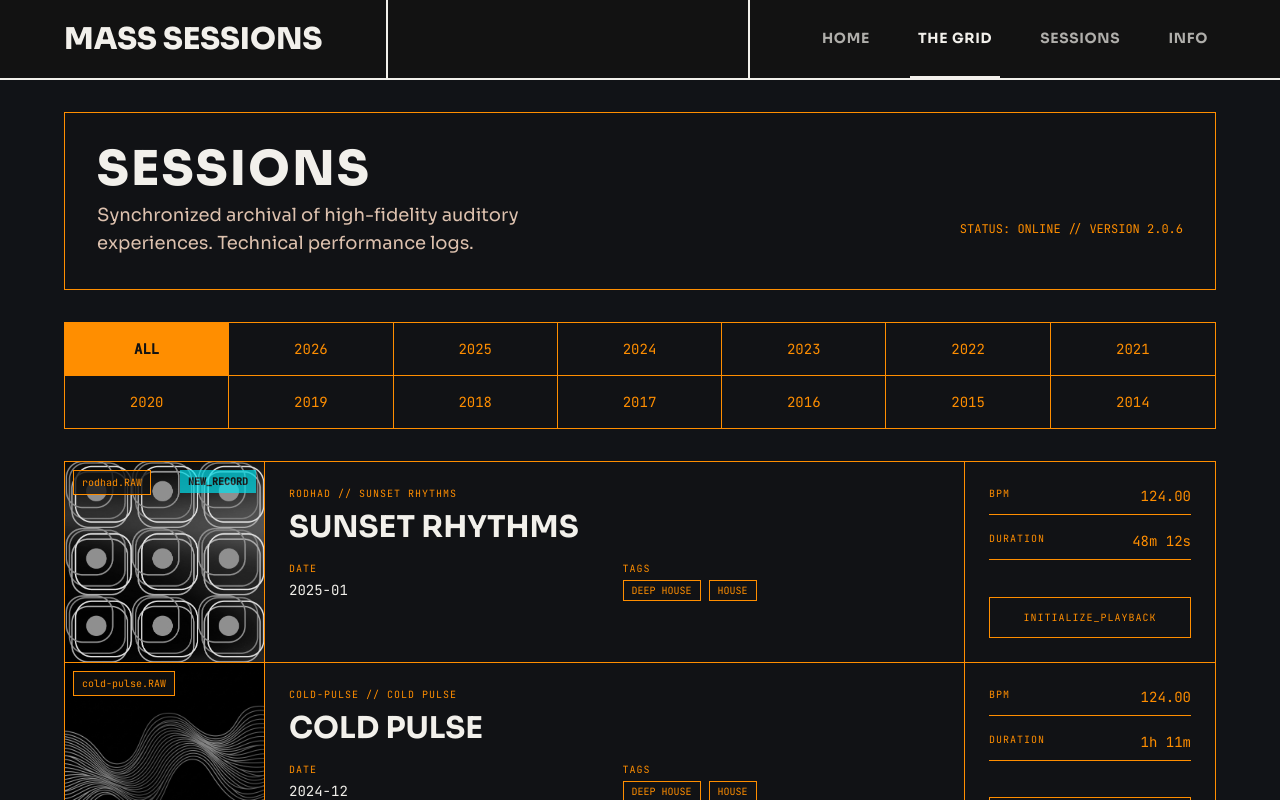
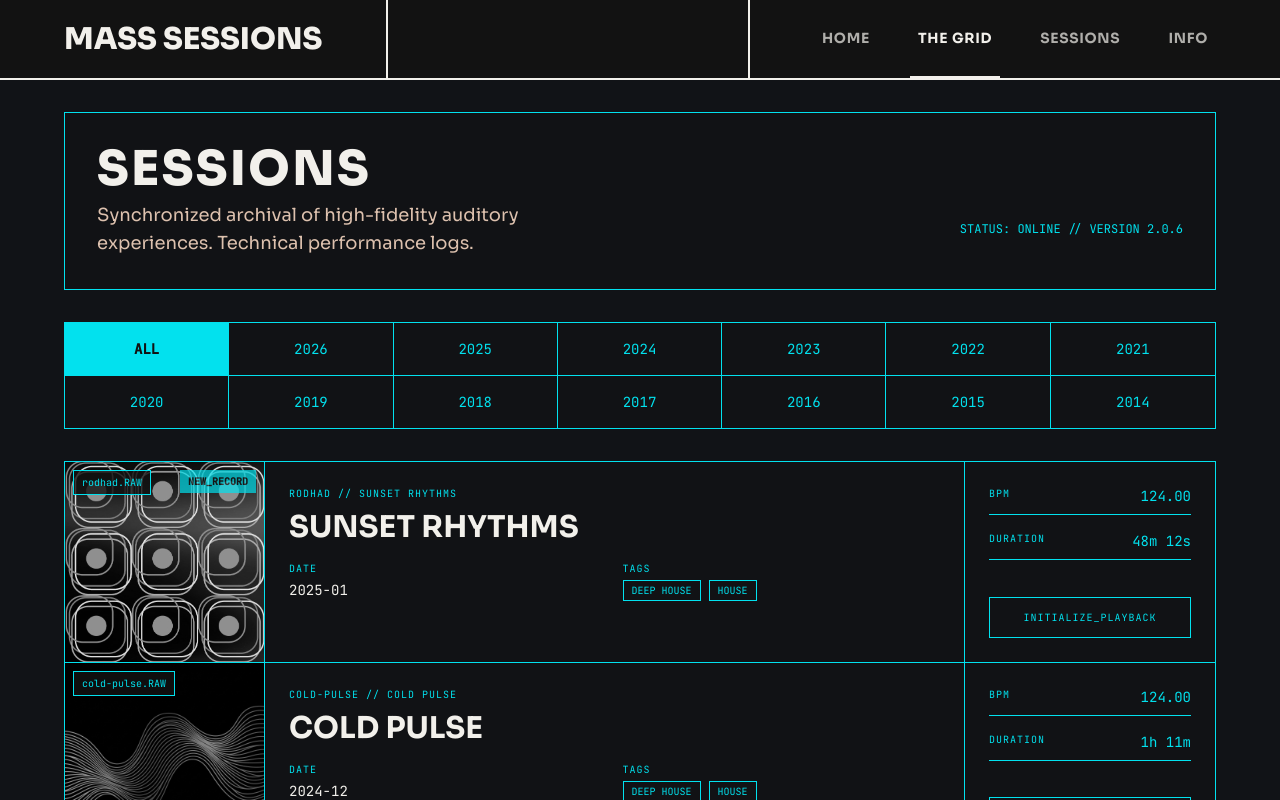
Before and after one commit to andres-manzanera/mass-sessions, a Next.js app: page /grid in a window 1280 px wide. Shown: the top 800 px of the page. Built offline with nearby package versions, Linux system fonts and the light colour scheme.

Commit message:
fix: change grid color to primary cyan #02E1EE

```diff
--- a/src/app/grid/page.tsx
+++ b/src/app/grid/page.tsx
@@ -44,26 +44,26 @@ function GridContent() {
       <main className="flex-grow w-full max-w-7xl mx-auto px-4 md:px-16 pt-8 relative z-10">
 
         {/* Page Header */}
-        <div className="mb-8 border border-[#FF8E00] p-8 bg-black/40">
+        <div className="mb-8 border border-[#02E1EE] p-8 bg-black/40">
           <h1 className="font-sora text-[48px] font-extrabold tracking-wider text-white mb-2 leading-none uppercase">SESSIONS</h1>
           <div className="flex flex-col md:flex-row md:items-center justify-between gap-4">
             <p className="text-lg text-on-surface-variant font-sora max-w-md">
               Synchronized archival of high-fidelity auditory experiences. Technical performance logs.
             </p>
-            <div className="font-mono text-xs text-[#FF8E00]">STATUS: ONLINE // VERSION 2.0.6</div>
+            <div className="font-mono text-xs text-[#02E1EE]">STATUS: ONLINE // VERSION 2.0.6</div>
           </div>
         </div>
 
         {/* Filters Grid */}
-        <div className="mb-8 grid grid-cols-4 md:grid-cols-7 border border-[#FF8E00] bg-black/40">
+        <div className="mb-8 grid grid-cols-4 md:grid-cols-7 border border-[#02E1EE] bg-black/40">
           {["ALL", "2026", "2025", "2024", "2023", "2022", "2021", "2020", "2019", "2018", "2017", "2016", "2015", "2014"].map((year, i) => (
             <button
               key={year}
               onClick={() => setActiveYear(year)}
-              className={`p-4 border-[#FF8E00] transition-colors font-mono text-sm ${
+              className={`p-4 border-[#02E1EE] transition-colors font-mono text-sm ${
                 activeYear === year
-                  ? "bg-[#FF8E00] text-black font-bold"
-                  : "text-[#FF8E00] hover:bg-surface-container"
+                  ? "bg-[#02E1EE] text-black font-bold"
+                  : "text-[#02E1EE] hover:bg-surface-container"
               } border-r ${i % 4 === 3 || i === 13 ? "border-r-0" : ""} ${i % 7 === 6 ? "md:border-r-0" : "md:border-r"} ${i >= 12 ? "col-span-2 md:col-span-1" : ""} border-b ${i >= 12 ? "border-b-0" : ""} ${i >= 7 ? "md:border-b-0" : "md:border-b"}`}
             >
               {year}
@@ -72,7 +72,7 @@ function GridContent() {
         </div>
 
         {/* The Grid List */}
-        <div className="border border-[#FF8E00] bg-black/40">
+        <div className="border border-[#02E1EE] bg-black/40">
           {filteredSessions.length === 0 ? (
             <div className="p-16 text-center text-on-surface-variant font-mono uppercase">
               No sessions found in the archive for {activeYear}.
@@ -82,10 +82,10 @@ function GridContent() {
               const isCurrent = activeSession?.id === session.id;
 
               return (
-                <div key={session.id} className={`flex flex-col lg:flex-row lg:h-[200px] hover:bg-surface-container transition-colors group ${index > 0 ? "border-t border-[#FF8E00]" : ""}`}>
+                <div key={session.id} className={`flex flex-col lg:flex-row lg:h-[200px] hover:bg-surface-container transition-colors group ${index > 0 ? "border-t border-[#02E1EE]" : ""}`}>
 
                   {/* Image Column */}
-                  <div className="w-full lg:w-[200px] h-[300px] lg:h-full shrink-0 border-b lg:border-b-0 lg:border-r border-[#FF8E00] relative overflow-hidden">
+                  <div className="w-full lg:w-[200px] h-[300px] lg:h-full shrink-0 border-b lg:border-b-0 lg:border-r border-[#02E1EE] relative overflow-hidden">
                     <Image
                       alt={session.title}
                       className={`w-full h-full object-cover transition-all duration-500 ${isCurrent && isPlaying ? "grayscale-0" : "grayscale group-hover:grayscale-0"}`}
@@ -93,7 +93,7 @@ function GridContent() {
                       fill
                       sizes="(max-width: 1024px) 100vw, 300px"
                     />
-                    <div className="absolute top-2 left-2 px-2 py-1 bg-black/80 font-mono text-[10px] text-[#FF8E00] border border-[#FF8E00]">
+                    <div className="absolute top-2 left-2 px-2 py-1 bg-black/80 font-mono text-[10px] text-[#02E1EE] border border-[#02E1EE]">
                       {session.id}.RAW
                     </div>
                     {session.isNew && (
@@ -104,9 +104,9 @@ function GridContent() {
                   </div>
 
                   {/* Info Column */}
-                  <div className="flex-grow p-6 flex flex-col justify-between border-b lg:border-b-0 lg:border-r border-[#FF8E00] overflow-hidden">
+                  <div className="flex-grow p-6 flex flex-col justify-between border-b lg:border-b-0 lg:border-r border-[#02E1EE] overflow-hidden">
                     <div>
-                      <div className="font-mono text-[10px] tracking-widest text-[#FF8E00] mb-2 uppercase">
+                      <div className="font-mono text-[10px] tracking-widest text-[#02E1EE] mb-2 uppercase">
                         {session.id} // {session.title}
                       </div>
                       <div className="flex items-center gap-4 mb-4">
@@ -115,24 +115,24 @@ function GridContent() {
                         </h2>
                         {isCurrent && isPlaying && (
                           <div className="sound-wave select-none flex gap-1 items-end h-3">
-                            <div className="w-[2px] bg-[#FF8E00] animate-pulse" style={{ animationDelay: "0.1s", height: "100%" }}></div>
-                            <div className="w-[2px] bg-[#FF8E00] animate-pulse" style={{ animationDelay: "0.4s", height: "60%" }}></div>
-                            <div className="w-[2px] bg-[#FF8E00] animate-pulse" style={{ animationDelay: "0.2s", height: "80%" }}></div>
-                            <div className="w-[2px] bg-[#FF8E00] animate-pulse" style={{ animationDelay: "0.5s", height: "40%" }}></div>
+                            <div className="w-[2px] bg-[#02E1EE] animate-pulse" style={{ animationDelay: "0.1s", height: "100%" }}></div>
+                            <div className="w-[2px] bg-[#02E1EE] animate-pulse" style={{ animationDelay: "0.4s", height: "60%" }}></div>
+                            <div className="w-[2px] bg-[#02E1EE] animate-pulse" style={{ animationDelay: "0.2s", height: "80%" }}></div>
+                            <div className="w-[2px] bg-[#02E1EE] animate-pulse" style={{ animationDelay: "0.5s", height: "40%" }}></div>
                           </div>
                         )}
                       </div>
 
                       <div className="grid grid-cols-2 gap-4">
                         <div>
-                          <div className="font-mono text-[10px] tracking-widest text-[#FF8E00]">DATE</div>
+                          <div className="font-mono text-[10px] tracking-widest text-[#02E1EE]">DATE</div>
                           <div className="font-mono text-sm mt-1">{session.date}</div>
                         </div>
                         <div>
-                          <div className="font-mono text-[10px] tracking-widest text-[#FF8E00]">TAGS</div>
+                          <div className="font-mono text-[10px] tracking-widest text-[#02E1EE]">TAGS</div>
                           <div className="flex flex-wrap gap-2 mt-1">
                             {session.genres.map((g, idx) => (
-                              <span key={idx} className="font-mono text-[10px] text-[#FF8E00] uppercase bg-transparent px-2 py-0.5 border border-[#FF8E00]">
+                              <span key={idx} className="font-mono text-[10px] text-[#02E1EE] uppercase bg-transparent px-2 py-0.5 border border-[#02E1EE]">
                                 {g}
                               </span>
                             ))}
@@ -145,13 +145,13 @@ function GridContent() {
                   {/* Technical / Action Column */}
                   <div className="w-full lg:w-[250px] shrink-0 p-6 flex flex-col justify-between overflow-hidden">
                     <div className="space-y-4">
-                      <div className="flex justify-between border-b border-[#FF8E00] pb-2">
-                        <span className="font-mono text-[10px] tracking-widest text-[#FF8E00] uppercase">BPM</span>
-                        <span className="font-mono text-sm text-[#FF8E00]">124.00</span>
+                      <div className="flex justify-between border-b border-[#02E1EE] pb-2">
+                        <span className="font-mono text-[10px] tracking-widest text-[#02E1EE] uppercase">BPM</span>
+                        <span className="font-mono text-sm text-[#02E1EE]">124.00</span>
                       </div>
-                      <div className="flex justify-between border-b border-[#FF8E00] pb-2">
-                        <span className="font-mono text-[10px] tracking-widest text-[#FF8E00] uppercase">DURATION</span>
-                        <span className="font-mono text-sm text-[#FF8E00]">{session.duration}</span>
+                      <div className="flex justify-between border-b border-[#02E1EE] pb-2">
+                        <span className="font-mono text-[10px] tracking-widest text-[#02E1EE] uppercase">DURATION</span>
+                        <span className="font-mono text-sm text-[#02E1EE]">{session.duration}</span>
                       </div>
                     </div>
 
@@ -160,7 +160,7 @@ function GridContent() {
                       className={`w-full mt-4 lg:mt-0 py-3 border text-[10px] font-mono transition-all uppercase tracking-widest shrink-0 ${
                         isCurrent && isPlaying
                           ? "border-brand-accent text-black bg-brand-accent hover:bg-brand-accent/80"
-                          : "border-[#FF8E00] text-[#FF8E00] hover:bg-[#FF8E00] hover:text-black"
+                          : "border-[#02E1EE] text-[#02E1EE] hover:bg-[#02E1EE] hover:text-black"
                       }`}
                     >
                       {isCurrent && isPlaying ? "PAUSE_PLAYBACK" : "INITIALIZE_PLAYBACK"}
@@ -201,7 +201,7 @@ export default function GridPage() {
   return (
     <Suspense fallback={
       <div className="min-h-screen bg-brand-bg-dark flex items-center justify-center">
-        <div className="animate-spin rounded-full h-12 w-12 border-t-2 border-[#FF8E00]"></div>
+        <div className="animate-spin rounded-full h-12 w-12 border-t-2 border-[#02E1EE]"></div>
       </div>
     }>
       <GridContent />
```
